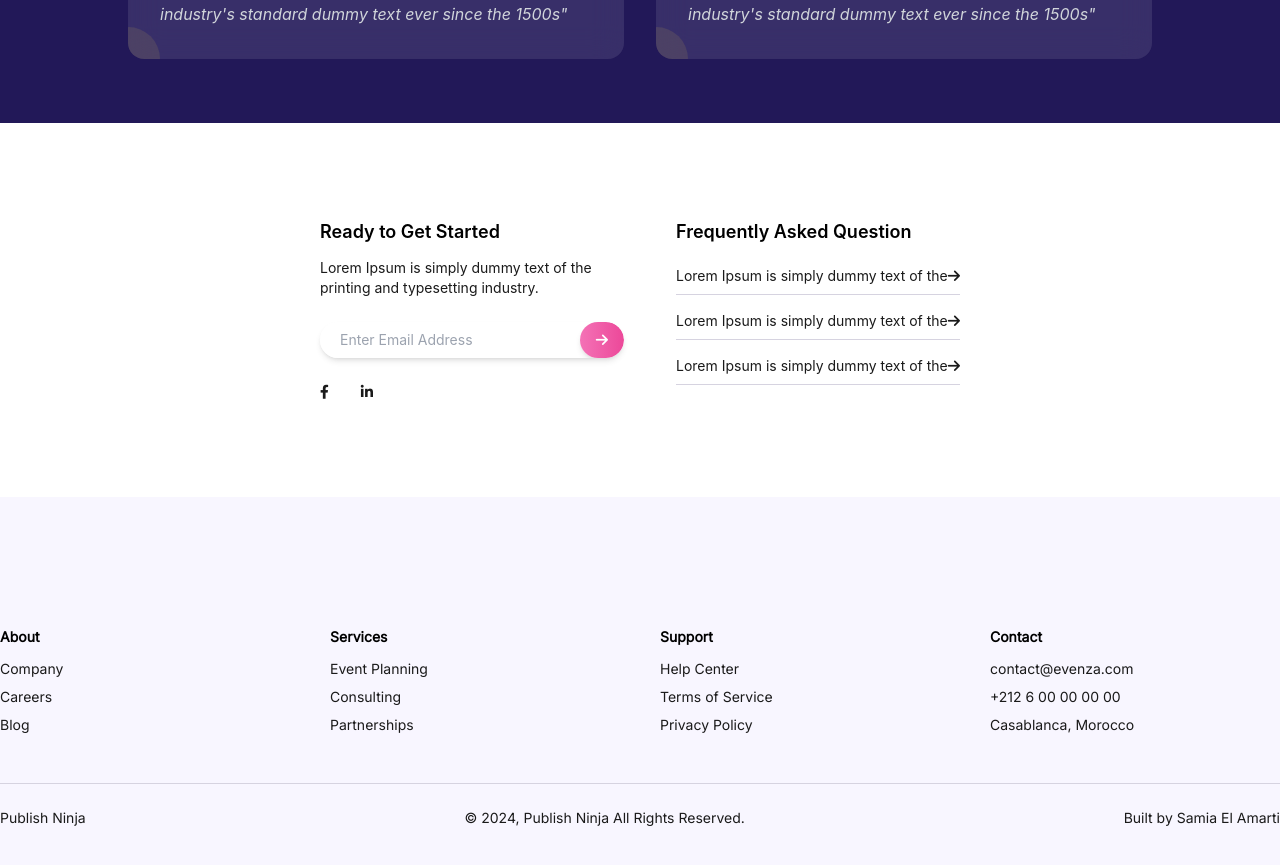
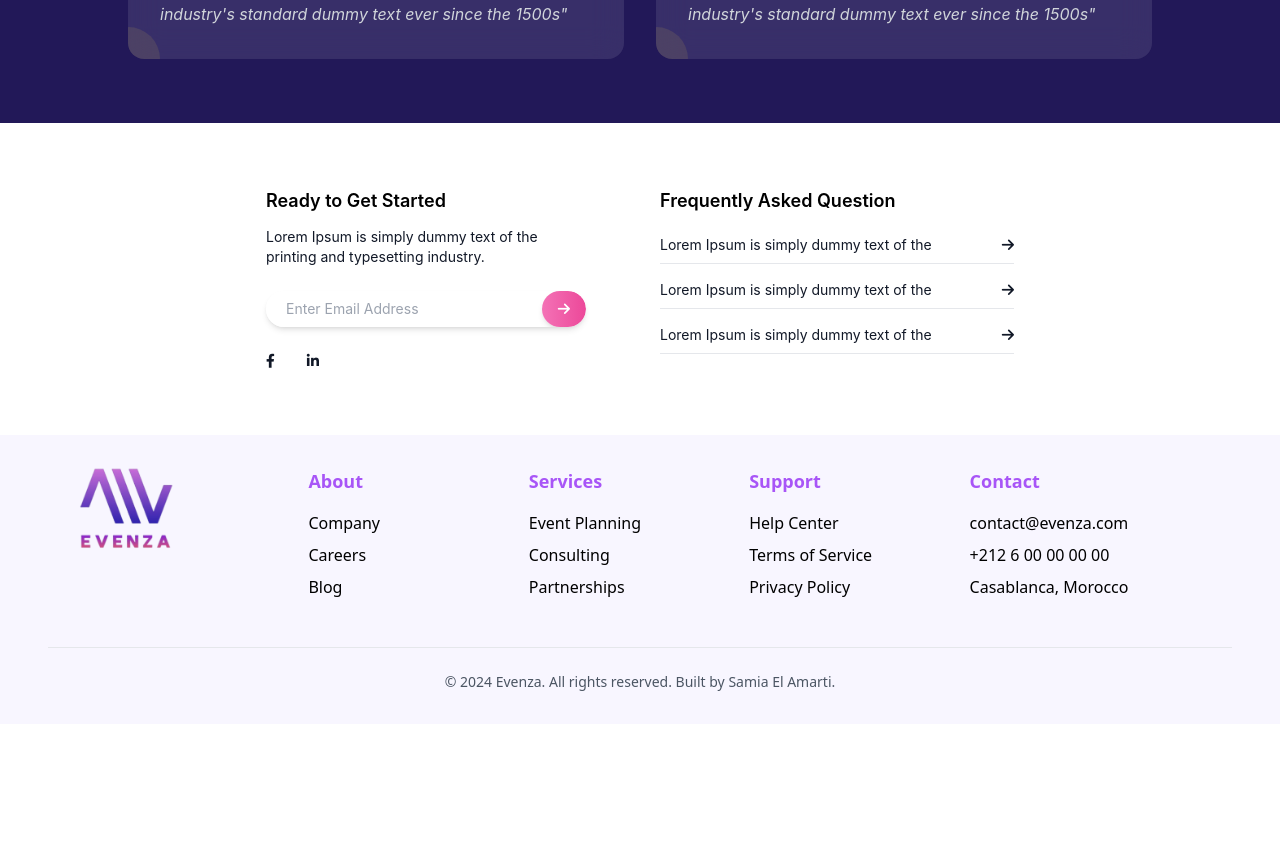
Before and after one commit to AmartiSamia/Evenza, a React (Create React App) app: page / in a window 1280 px wide. Shown: the part 4128-4993 px from the top of the page. After the commit the page ends 4852 px from the top, so only its background shows below. Built offline with nearby package versions, Linux system fonts and the light colour scheme.

Commit message:
add Footer

```diff
--- a/src/Components/FAQ.js
+++ b/src/Components/FAQ.js
@@ -1,13 +1,13 @@
 import React from 'react';
 
 const FAQ = () => {
-    return (
-        <div className="bg-[#FFFFFF] py-[95px] mx-[320px]">
-      <div className="max-w-7xl mx-auto grid grid-cols-1 md:grid-cols-2 gap-8">
+  return (
+    <div className=" max-sm:mx-[15px] lg:mx-[240px] bg-white py-8 sm:py-16 px-4 ">
+      <div className="max-w-7xl mx-auto grid grid-cols-1 sm:grid-cols-2 sm:mx-[10px] sm:gap-10 md:grid-cols-2 gap-8">
         {/* Left Side */}
-        <div >
+        <div className="w-full">
           <h2 className="text-black text-lg font-semibold mb-3">Ready to Get Started</h2>
-          <p className="text-sm text-[#1a1a1a] mb-6 max-w-xs">
+          <p className="text-sm text-gray-900 mb-6 max-w-xs">
             Lorem Ipsum is simply dummy text of the printing and typesetting industry.
           </p>
 
@@ -15,17 +15,17 @@ const FAQ = () => {
             <input
               type="email"
               placeholder="Enter Email Address"
-              className="flex-grow px-5 py-2 text-sm text-[#1a1a1a] focus:outline-none bg-white"
+              className="flex-grow px-3 sm:px-5 py-2 text-sm text-gray-900 focus:outline-none bg-white"
             />
             <button
               type="submit"
-              className="bg-gradient-to-r from-pink-400 to-pink-500 px-4 py-2 text-white text-sm rounded-full shadow-md"
+              className="bg-gradient-to-r from-pink-400 to-pink-500 px-3 sm:px-4 py-2 text-white text-sm rounded-full shadow-md"
             >
               <i className="fas fa-arrow-right"></i>
             </button>
           </form>
 
-          <div className="flex space-x-4 text-[#1a1a1a] text-sm font-semibold">
+          <div className="flex space-x-4 text-gray-900 text-sm font-semibold">
             <a href="#" className="hover:text-pink-500"><i className="fab fa-facebook-f"></i></a>
             <a href="#" className="hover:text-pink-500"><i className="fab fa-x-twitter"></i></a>
             <a href="#" className="hover:text-pink-500"><i className="fab fa-linkedin-in"></i></a>
@@ -33,22 +33,23 @@ const FAQ = () => {
         </div>
 
         {/* Right Side */}
-        <div className='ml-[20px]'>
-          <h2 className="text-black text-lg font-semibold mb-3 ">Frequently Asked Question</h2>
-          <ul className="text-sm text-[#1a1a1a] space-y-4 pt-2 max-w-sm">
+        <div className="w-full md:mt-0">
+          <h2 className="text-black text-lg font-semibold mb-3">Frequently Asked Question</h2>
+          <ul className="text-sm text-gray-900 space-y-4 pt-2 w-full">
             {Array(3).fill().map((_, index) => (
               <li
                 key={index}
-                className="flex justify-between items-center border-b border-[#d6d3e0] pb-2 cursor-pointer"
+                className="flex justify-between items-center border-b border-gray-200 pb-2 cursor-pointer"
               >
-                <span>Lorem Ipsum is simply dummy text of the</span>
-                <i className="fas fa-arrow-right text-sm text-[#1a1a1a]"></i>
+                <span className="pr-2">Lorem Ipsum is simply dummy text of the</span>
+                <i className="fas fa-arrow-right text-sm text-gray-900 flex-shrink-0"></i>
               </li>
             ))}
           </ul>
         </div>
       </div>
-      </div>)
+    </div>
+  );
 };
 
 export default FAQ;
--- a/src/Components/Footer.js
+++ b/src/Components/Footer.js
@@ -1,52 +1,66 @@
 import React from 'react';
+import Logo from "../Assets/EvenzaLogo.png";
 
 const Footer = () => {
   return (
-    <footer className="bg-[#F8F6FF] text-[#1a1a1a] font-inter py-[50px]">
-{/* Extra Links Section */}
-<div className="bg-[#F8F6FF] max-w-7xl mx-auto mt-20 grid grid-cols-2 md:grid-cols-4 gap-10 text-sm text-[#1a1a1a]">
-  <div>
-    <h3 className="text-black font-semibold mb-3">About</h3>
+    <footer className="bg-[#F8F6FF] text-black font-sans py-8 px-4">
+      <div className="max-w-7xl mx-auto px-4 sm:px-6 lg:px-8">
+        {/* Top section with logo and links */}
+        <div className="grid grid-cols-2 sm:gap-x-2 sm:ml-[90px] gap-y-8 gap-x-4 sm:grid-cols-2 md:grid-cols-3 lg:grid-cols-5">
+          {/* Logo Column */}
+          <div className="col-span-2 sm:ml-[-160px] lg:ml-[-60px] sm:col-span-2 md:col-span-3 lg:col-span-1 mb-6 lg:mb-0">
+            <div className="flex items-center justify-center lg:justify-start">
+              <img src={Logo} alt="Evenza Logo" className="w-24 h-auto" />
+            </div>
+          </div>
+          {/* About Column */}
+          <div className="col-span-1 lg:ml-[-50px] ">
+            <h3 className="text-lg font-semibold mb-4 text-purple-500">About</h3>
             <ul className="space-y-2">
-      <li><a href="#" className="hover:text-pink-500">Company</a></li>
-      <li><a href="#" className="hover:text-pink-500">Careers</a></li>
-      <li><a href="#" className="hover:text-pink-500">Blog</a></li>
+              <li><a href="#" className="hover:text-purple-400">Company</a></li>
+              <li><a href="#" className="hover:text-purple-400">Careers</a></li>
+              <li><a href="#" className="hover:text-purple-400">Blog</a></li>
             </ul>
           </div>
-  <div>
-    <h3 className="text-black font-semibold mb-3">Services</h3>
+
+          {/* Services Column */}
+          <div className="col-span-1 lg:ml-[-50px] ">
+            <h3 className="text-lg font-semibold mb-4 text-purple-500">Services</h3>
             <ul className="space-y-2">
-      <li><a href="#" className="hover:text-pink-500">Event Planning</a></li>
-      <li><a href="#" className="hover:text-pink-500">Consulting</a></li>
-      <li><a href="#" className="hover:text-pink-500">Partnerships</a></li>
+              <li><a href="#" className="hover:text-purple-400">Event Planning</a></li>
+              <li><a href="#" className="hover:text-purple-400">Consulting</a></li>
+              <li><a href="#" className="hover:text-purple-400">Partnerships</a></li>
             </ul>
           </div>
-  <div>
-    <h3 className="text-black font-semibold mb-3">Support</h3>
+
+          {/* Support Column */}
+          <div className="col-span-1 lg:ml-[-50px] ">
+            <h3 className="text-lg font-semibold mb-4 text-purple-500">Support</h3>
             <ul className="space-y-2">
-      <li><a href="#" className="hover:text-pink-500">Help Center</a></li>
-      <li><a href="#" className="hover:text-pink-500">Terms of Service</a></li>
-      <li><a href="#" className="hover:text-pink-500">Privacy Policy</a></li>
+              <li><a href="#" className="hover:text-purple-400">Help Center</a></li>
+              <li><a href="#" className="hover:text-purple-400">Terms of Service</a></li>
+              <li><a href="#" className="hover:text-purple-400">Privacy Policy</a></li>
             </ul>
           </div>
-  <div>
-    <h3 className="text-black font-semibold mb-3">Contact</h3>
+
+          {/* Contact Column */}
+          <div className="col-span-1 lg:ml-[-50px] ">
+            <h3 className="text-lg font-semibold mb-4 text-purple-500">Contact</h3>
             <ul className="space-y-2">
-      <li><a href="mailto:contact@evenza.com" className="hover:text-pink-500">contact@evenza.com</a></li>
-      <li><a href="#" className="hover:text-pink-500">+212 6 00 00 00 00</a></li>
-      <li><a href="#" className="hover:text-pink-500">Casablanca, Morocco</a></li>
+              <li><a href="mailto:contact@evenza.com" className="hover:text-purple-400">contact@evenza.com</a></li>
+              <li><a href="#" className="hover:text-purple-400">+212 6 00 00 00 00</a></li>
+              <li><a href="#" className="hover:text-purple-400">Casablanca, Morocco</a></li>
             </ul>
           </div>
         </div>
 
         {/* Bottom Line */}
-<div className="max-w-7xl mx-auto mt-12 pt-6 border-t border-[#d6d3e0] flex flex-col md:flex-row justify-between text-sm text-[#1a1a1a]">
-  <span>Publish Ninja</span>
-  <span>© 2024, Publish Ninja All Rights Reserved.</span>
-  <span className="text-right">Built by Samia El Amarti</span>
+        <div className="mt-12 pt-6 border-t border-gray-200">
+          <div className="text-center text-sm text-gray-600">
+            <span>© 2024 Evenza. All rights reserved. Built by Samia El Amarti.</span>
           </div>
-
-
+        </div>
+      </div>
     </footer>
   );
 };
```
Lines whose indentation alone changed are shown as unchanged.
